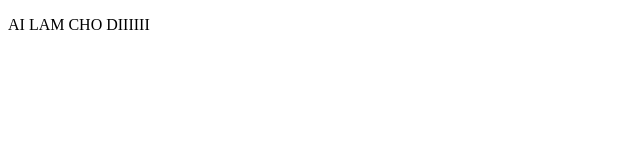
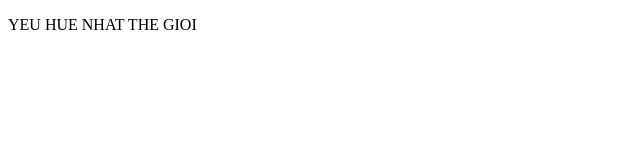
Before and after one commit to qchien643/qchien643_demo, a plain HTML site: page index.html in a window 1280 px wide. Shown: the full height of the page, 0-640 px from the left. Drawn offline with Linux system fonts and the light colour scheme.

Commit message:
Update index.html

```diff
--- a/index.html
+++ b/index.html
@@ -7,7 +7,8 @@
     <title>Document</title>
 </head>
 <body>
-    <p>AI LAM CHO DIIIIII
+    <p>YEU HUE NHAT THE GIOI
+
 
     </p>
 </body>
```
